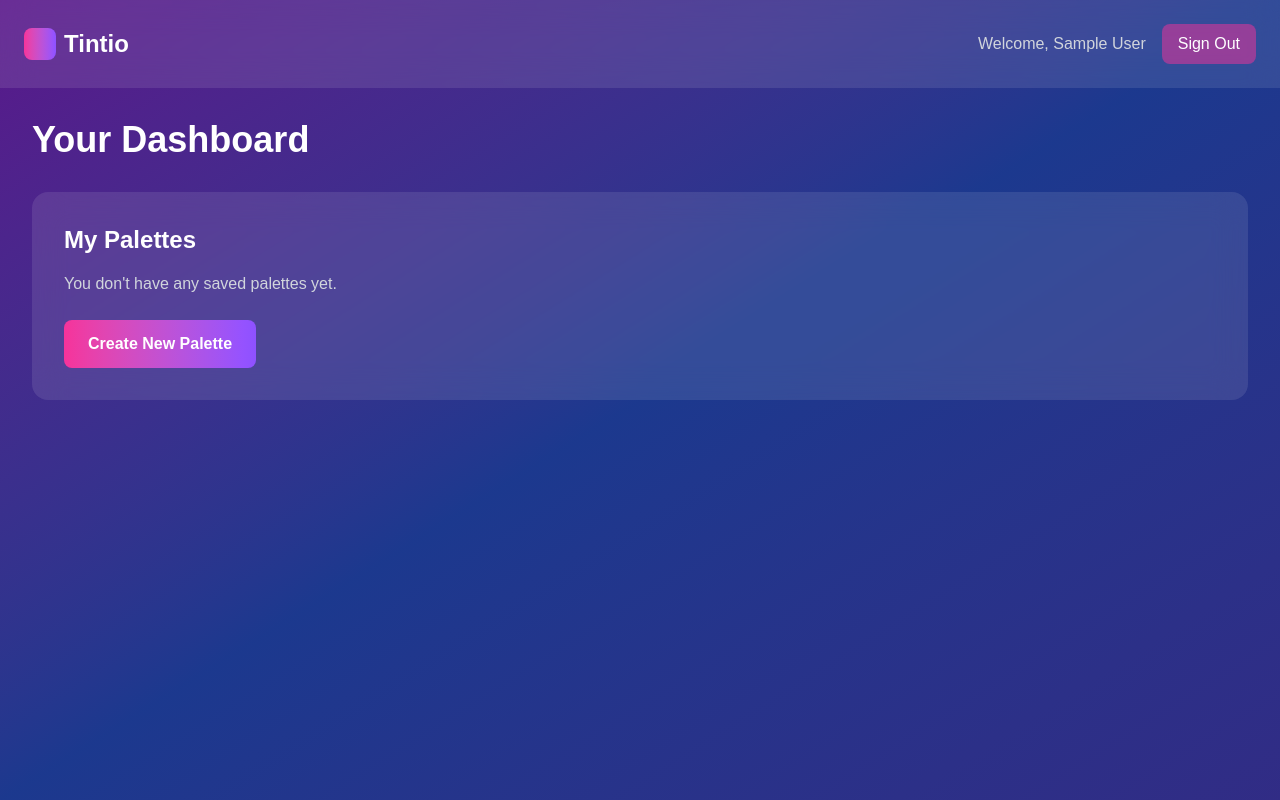
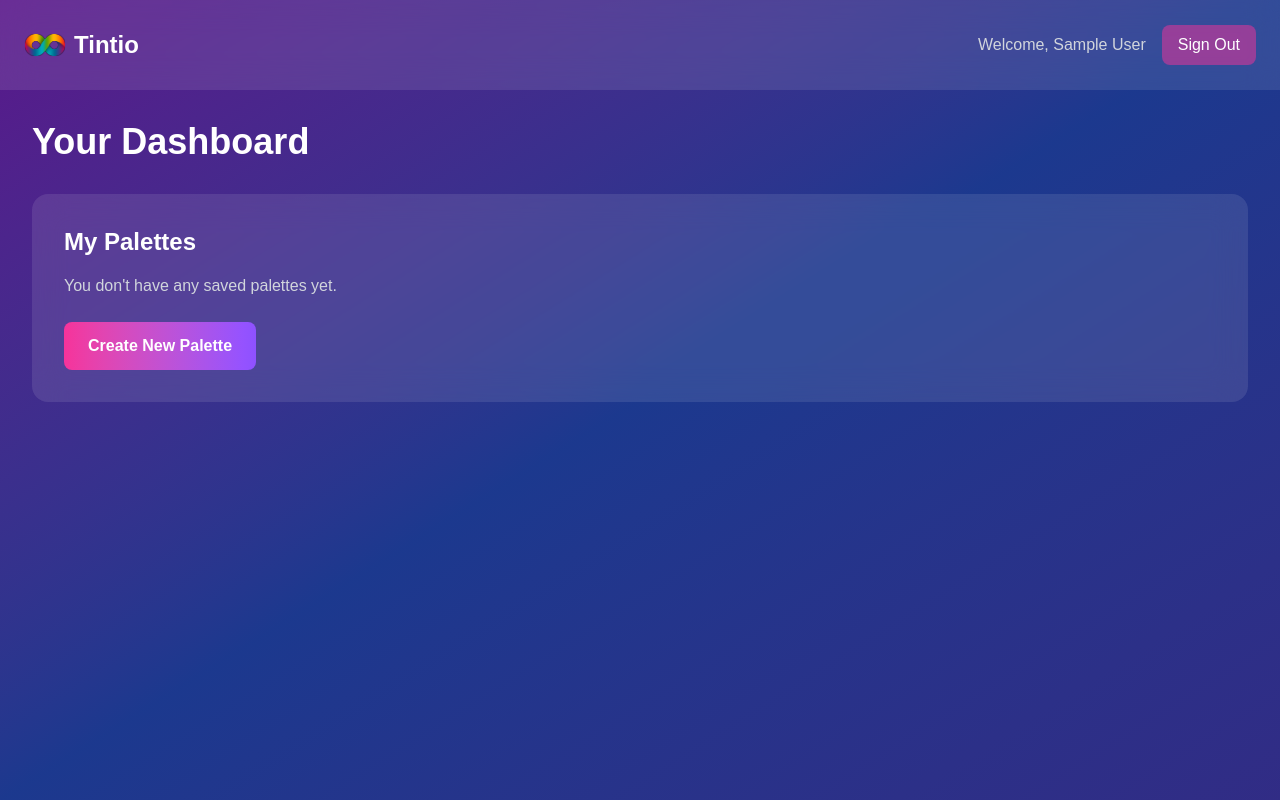
Before and after one commit to christiaan-fourie/tintio, a Next.js app: page /dashboard in a window 1280 px wide. Built offline with nearby package versions, Linux system fonts and the light colour scheme; no server answers; sample sign-in values are in the browser's storage.

Commit message:
Update page.jsx

```diff
--- a/src/app/dashboard/page.jsx
+++ b/src/app/dashboard/page.jsx
@@ -3,6 +3,7 @@
 import { useAuth } from '@/contexts/AuthContext';
 import { useRouter } from 'next/navigation';
 import { useEffect } from 'react';
+import Image from 'next/image';
 
 export default function Dashboard() {
   const { user, loading, logout } = useAuth();
@@ -30,7 +31,12 @@ export default function Dashboard() {
     <div className="min-h-screen bg-gradient-to-br from-purple-900 via-blue-900 to-indigo-900 text-white">
       <nav className="flex items-center justify-between p-6 bg-white/10 backdrop-blur-lg">
         <div className="flex items-center space-x-2">
-          <div className="w-8 h-8 bg-gradient-to-r from-pink-500 to-violet-500 rounded-lg"></div>
+          <Image
+            src="/logo.svg"
+            alt="Tintio Logo"
+            width={42}
+            height={42}
+          />
           <h1 className="text-2xl font-bold text-white">Tintio</h1>
         </div>
         <div className="flex items-center space-x-4">
```
